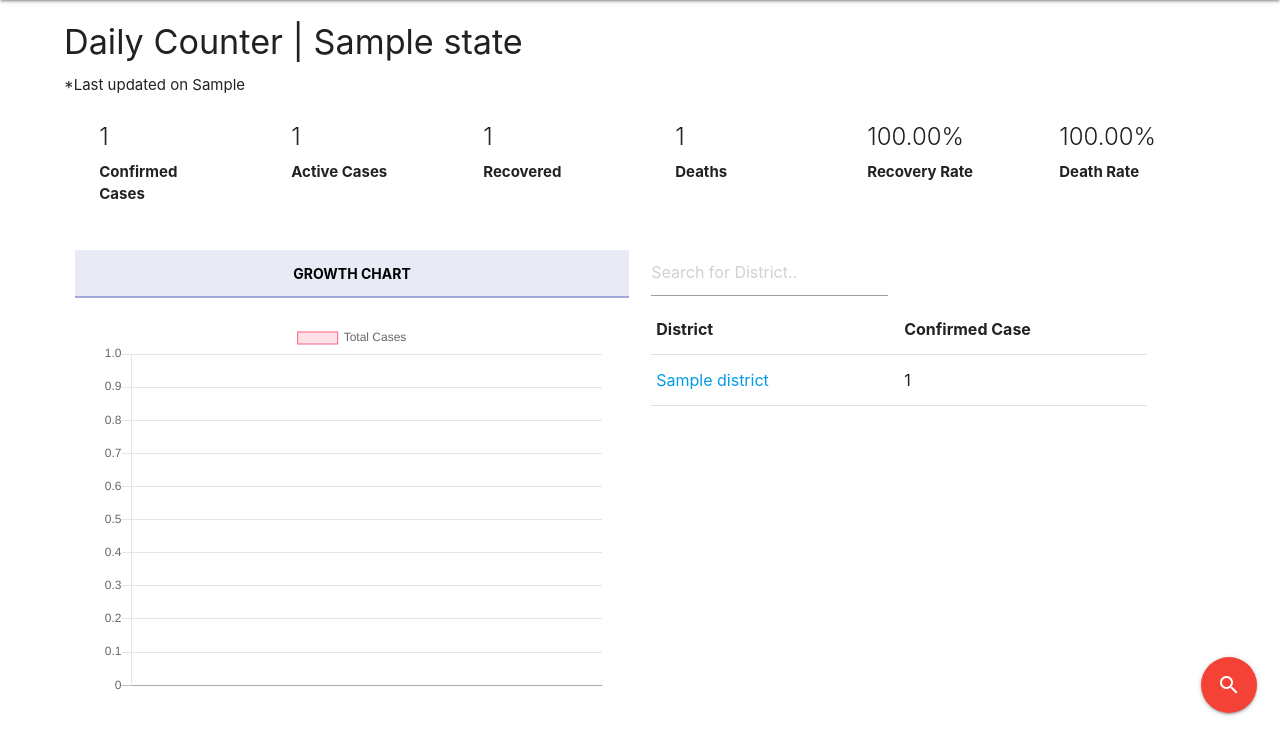
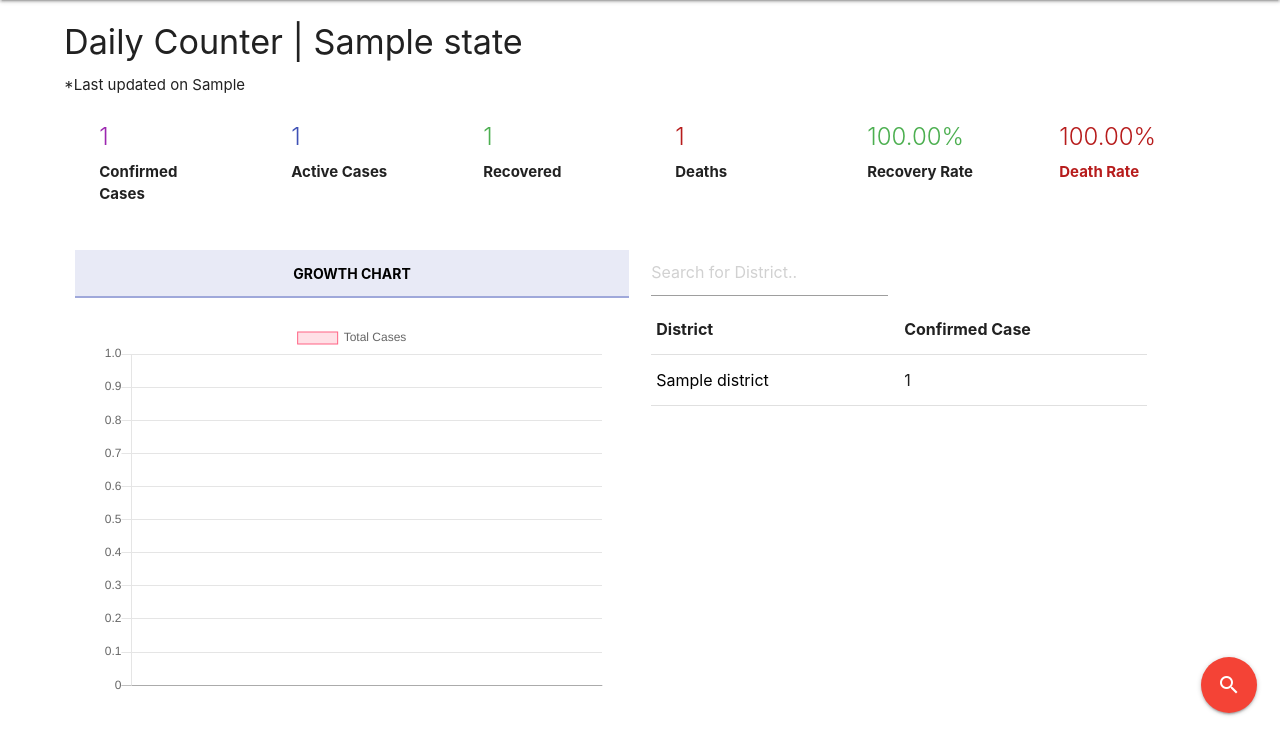
Before and after one commit to iamabhishektiwari/mywebsite, a Django app: template indiaRecords/templates/state_status.html in a window 1280 px wide. Shown: the part 64-798 px from the top of the page. Run offline with Django 3.2, Linux system fonts and the light colour scheme; tables that the repository leaves empty hold one stand-in row (values such as "Sample post"); the template is opened without the code that fills it: values that come from a table or form of the project are taken from there, most other values are stand-ins (such as "Sample title", 1, 10 or a date in 2020); some libraries are stand-ins or nearby versions.

Commit message:
update colors

```diff
--- a/indiaRecords/templates/state_status.html
+++ b/indiaRecords/templates/state_status.html
@@ -30,7 +30,7 @@
         <div class="col s6 m4 l2">
           <div class="card ">
             <div class="card-content shadowblue">
-              <span class="card-title counter-count">{{ state.confirmed }}</span>
+              <span class="card-title counter-count purple-text">{{ state.confirmed }}</span>
               <p>
                 Confirmed Cases <br>
               </p>
@@ -41,7 +41,7 @@
         <div class="col s6 m4 l2">
           <div class="card">
             <div class="card-content shadowpurple">
-              <span class="card-title counter-count">{{ state.active }}</span>
+              <span class="card-title counter-count indigo-text">{{ state.active }}</span>
               <p>
                 Active Cases <br>
               </p>
@@ -52,7 +52,7 @@
         <div class="col s6 m4 l2">
           <div class="card">
             <div class="card-content shadowgreen">
-              <span class="card-title counter-count">{{ state.recovered}}</span>
+              <span class="card-title counter-count green-text">{{ state.recovered}}</span>
               <p>
                 Recovered <br>
 
@@ -64,7 +64,7 @@
         <div class="col s6 m4 l2">
           <div class="card">
             <div class="card-content shadowred">
-              <span class="card-title counter-count">{{ state.deaths}}</span>
+              <span class="card-title counter-count deathtext">{{ state.deaths}}</span>
               <p>
                 Deaths <br>
               </p>
@@ -75,7 +75,7 @@
         <div class="col s6 m4 l2">
           <div class="card">
             <div class="card-content shadowred">
-              <span class="card-title"> {{ state.recovered|div:state.confirmed|mul:100|floatformat:2 }}%</span>
+              <span class="card-title green-text"> {{ state.recovered|div:state.confirmed|mul:100|floatformat:2 }}%</span>
               <p>
                 Recovery Rate <br>
               </p>
@@ -85,7 +85,7 @@
 
         <div class="col s6 m4 l2">
           <div class="card">
-            <div class="card-content shadowred">
+            <div class="card-content deathtext">
               <span class="card-title">{{ state.deaths|div:state.confirmed|mul:100|floatformat:2 }}%</span>
               <p>
                 Death Rate <br>
@@ -142,7 +142,7 @@
           <tbody id="district">
             {% for district in districts %}
             <tr>
-              <td><a href="#">{{ district.name }}</a></td>
+              <td><a class="black-text" href="#">{{ district.name }}</a></td>
               <td>{{ district.confirmed }}</td>
             </tr>
             {% endfor %}
```
Also changed, not shown: indiaRecords/templates/india_status.html (+11 -12 lines).
